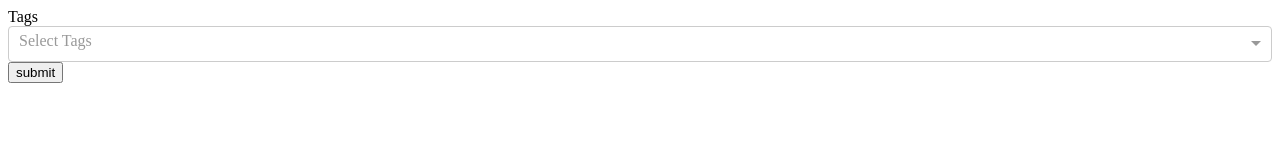
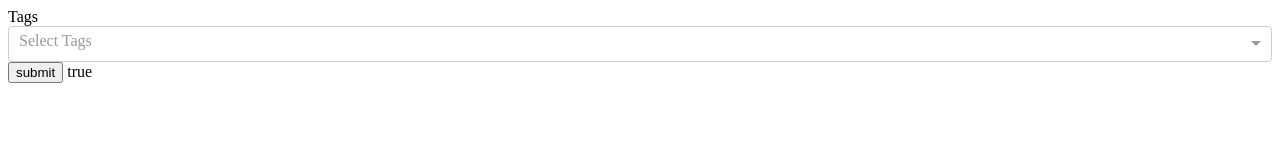
Before and after one commit to Akshita13/ng-select-with-frtee-text, an Angular app: page / in a window 1280 px wide. Shown: the top 160 px of the page. Built offline with nearby package versions, Linux system fonts and the light colour scheme.

Commit message:
2 files modified

```diff
--- a/src/app/app.component.html
+++ b/src/app/app.component.html
@@ -1,21 +1,38 @@
      <form [formGroup]="userFormGroup" (submit)="save()">
       <div class="form-group col-12 col-md-6">
           <label for="Tag" class="input-label">Tags</label>
-          <ng-select [items]="tags" bindLabel="tagName" bindValue="tagName" [multiple]="true"
+          <ng-select [items]="tags" bindLabel="tagName" maxLength="5" bindValue="tagName" [multiple]="true"
             [clearable]="false" [closeOnSelect]="true" placeholder="Select Tags" labelForId="Tag" clearAllText="Clear" [addTag]="addTagDetail"
             [virtualScroll]="true" formControlName="tagName" class="ng-multi-select">
             <!-- <ng-template ng-optgroup-tmp let-item="item" let-index="index" let-item$="item$">
               <div class="title" title="{{item.tagName}}">{{item.tagName}}</div>
             </ng-template> -->
             <ng-template ng-multi-label-tmp let-items="items" let-clear="clear">
-              <div class="ng-value" *ngFor="let item of items | slice:0:5">
+
+              <div class="ng-value" *ngFor="let item of items">
+                <ng-container *ngIf="item.length< 10">
                 <span class="ng-value-label"> {{item}}</span>
+                </ng-container>
               </div>
+
               <div class="ng-value" *ngIf="items.length > 5">
                 <span class="ng-value-label">{{items.length - 5}} + </span>
               </div>
+              <!-- <ng-container *ngFor="let item of items">
+                 <div class="ng-value" *ngIf="!isSet">
+                <span class="ng-value-label">1 + </span>
+              </div> -->
+               <!-- <div class="ng-value" *ngIf="item.length < 10">
+                <span class="ng-value-label">{{item}}</span>
+              </div> -->
+              <!-- </ng-container> -->
             </ng-template>
           </ng-select>
+      <div *ngIf="!isSet">not more than 10</div>
+
+
+
         </div>
         <button type="submit">submit</button>
+        {{isSet}}
        </form>
--- a/src/app/app.component.ts
+++ b/src/app/app.component.ts
@@ -8,6 +8,7 @@ import { FormControl, FormBuilder, FormGroup } from "@angular/forms";
 export class AppComponent {
   userFormGroup;
   tagArray: any[] = [];
+  isSet:boolean=true
   constructor(private fb: FormBuilder) {
     this.userFormGroup = this.buildForm();
   }
@@ -21,6 +22,12 @@ export class AppComponent {
   addTagDetail = (name: string): string => this.addNew(name);
 
   addNew(value) {
+
+    if(value.length<10){
+      this.isSet=true
+    }else{
+      this.isSet=false
+    }
     return value;
   }
 
```
